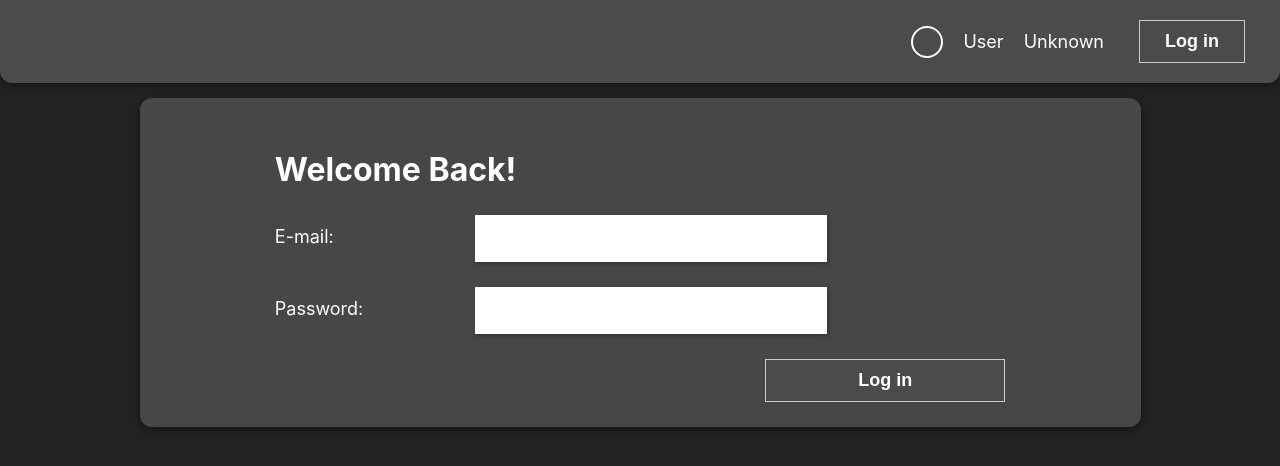
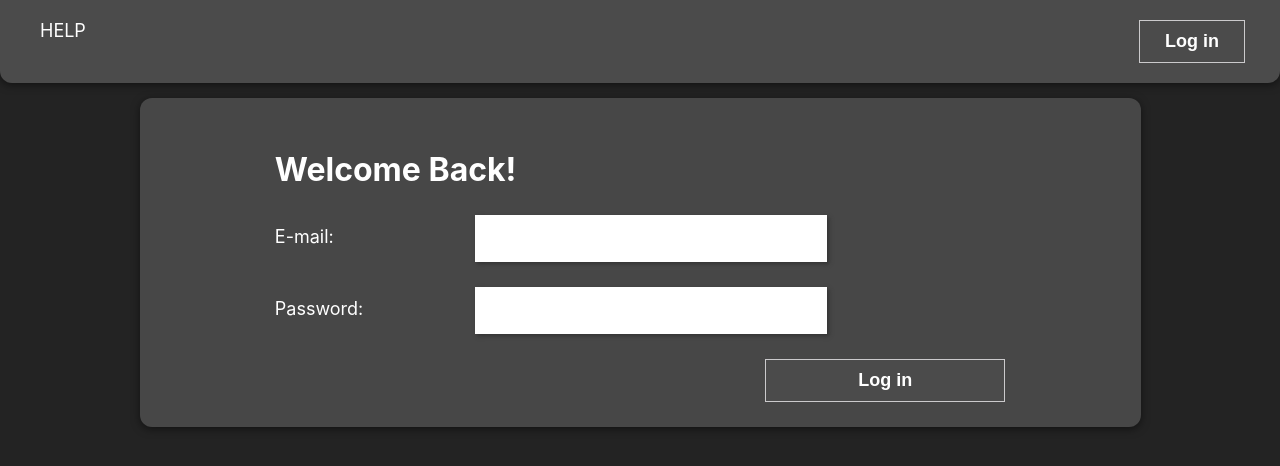
Before and after one commit to przemekdab1993/react-project-zero, a React (Create React App) app: page / in a window 1280 px wide. Shown: the top 466 px of the page. Built offline with nearby package versions, Linux system fonts and the light colour scheme.

Commit message:
Context and useContext

```diff
--- a/src/App.js
+++ b/src/App.js
@@ -6,6 +6,7 @@ import Expenses from './components/Expenses/Expenses';
 import NewExpense from "./components/NewExpense/NewExpense";
 import UserLabel from "./components/User/UserLabel/UserLabel";
 import LoginPanel from "./components/User/LoginPanel/LoginPanel";
+import AuthContext from "./store/auth-context";
 
 const DUMMY_EXPENSES = [
     {id: 'e1', title: 'Sunglasses', date: new Date(2021,2,27), price: 20.32},
@@ -49,7 +50,7 @@ const App = () => {
         localStorage.setItem('userData', JSON.stringify(userData));
     }
 
-    const LogoutHandler = () => {
+    const logoutHandler = () => {
         setUserData(prevState => {return ({firstName: '', secondName: '', avatar: ''})});
         setUserIsLogin(false);
 
@@ -58,14 +59,15 @@ const App = () => {
     }
 
     return (
+        <AuthContext.Provider
+            value={{
+                isLoggedIn: userIsLogin,
+                userData: userData,
+                onLogout: logoutHandler
+            }}
+        >
             <div className="App">
-            <UserLabel
-                userFirstName={userData.firstName}
-                userSecondName={userData.secondName}
-                userAvatar={userData.avatar}
-                isLogin={userIsLogin}
-                onLogout={LogoutHandler}
-            ></UserLabel>
+                <UserLabel />
                 {(userIsLogin) ? (
                     <React.Fragment>
                         <NewExpense onAddExpenseDate={addExpenseHandler} />
@@ -79,6 +81,7 @@ const App = () => {
                     </React.Fragment>
                 )}
             </div>
+        </AuthContext.Provider>
     );
 }
 
--- a/src/components/User/UserLabel/UserLabel.js
+++ b/src/components/User/UserLabel/UserLabel.js
@@ -1,29 +1,50 @@
-import React from "react";
+import React, {useContext} from "react";
 
 import styles from "./UserLabel.module.css";
 import Card from "../../UserInterface/Card";
+import AuthContext from "../../../store/auth-context";
 
-const UserLabel = (props) => {
+const UserLabel = () => {
+    const ctx = useContext(AuthContext);
+
     return (
         <Card className={styles['user-label']} >
             <div className={styles['user-label-content']}>
+                <nav className={styles['nav-menu']} >
+                    <ul className={styles['nav-list']}>
+                        {ctx.isLoggedIn && (
+                            <li className={styles['nav-item']}>
+                                <a href="/">Users</a>
+                            </li>
+                        )}
+                        {ctx.isLoggedIn && (
+                            <li className={styles['nav-item']}>
+                                <a href="/">Admin</a>
+                            </li>
+                        )}
+                        <li className={styles['nav-item']}>
+                            <a href="/">Help</a>
+                        </li>
+                    </ul>
+                </nav>
+                {(ctx.isLoggedIn) ? (
                     <div className={styles['user-data']}>
                         <div
                             className={`${styles['user-data-item']} ${styles['user-avatar']}`}
-                        style={{backgroundColor: props.userAvatar}}
+                            style={{backgroundColor: ctx.userData.avatar}}
                         >
                         </div>
                         <div className={`${styles['user-data-item']} ${styles['user-first-name']}`}>
-                        {(props.userFirstName) ? props.userFirstName : 'user'}
+                            {(ctx.userData.firstName) ? ctx.userData.firstName : 'user'}
                         </div>
                         <div className={`${styles['user-data-item']} ${styles['user-second-name']}`}>
-                        {(props.userSecondName) ? props.userSecondName : 'unknown'}
+                            {(ctx.userData.secondName) ? ctx.userData.secondName : 'unknown'}
                         </div>
+                        <button onClick={ctx.onLogout} className={styles['btn-logout']}>Log out</button>
+
                     </div>
-                {(!props.isLogin) ? (
+                ) : (
                     <button className={styles['btn-login']}>Log in</button>
-                ) : (
-                    <button onClick={props.onLogout} className={styles['btn-logout']}>Log out</button>
                 )}
 
             </div>
--- a/src/components/User/UserLabel/UserLabel.module.css
+++ b/src/components/User/UserLabel/UserLabel.module.css
@@ -7,7 +7,7 @@
 }
 .user-label-content {
     display: flex;
-    justify-content: flex-end;
+    justify-content: space-between;
 }
 .user-data {
     display: flex;
@@ -51,3 +51,26 @@
     font-size: 18px;
     font-weight: 600;
 }
+
+.nav-menu {
+
+}
+
+.nav-menu .nav-list {
+    display: flex;
+    padding: 0;
+    margin: 0;
+    list-style-type: none;
+}
+.nav-menu .nav-list .nav-item {
+    border-right: 2px solid #fff;
+}
+.nav-menu .nav-list .nav-item:last-of-type {
+    border-right: none;
+}
+.nav-menu .nav-list .nav-item a {
+    color: #fff;
+    text-transform: uppercase;
+    text-decoration: none;
+    padding: 10px 20px;
+}
--- /dev/null
+++ b/src/store/auth-context.js
@@ -0,0 +1,9 @@
+import React from "react";
+
+const AuthContext = React.createContext({
+    isLoggedIn: false,
+    userDate: {firstName: '', secondName: '', avatar: ''},
+    onLogout: () => {}
+});
+
+export default AuthContext;
```
Lines whose indentation alone changed are shown as unchanged.
